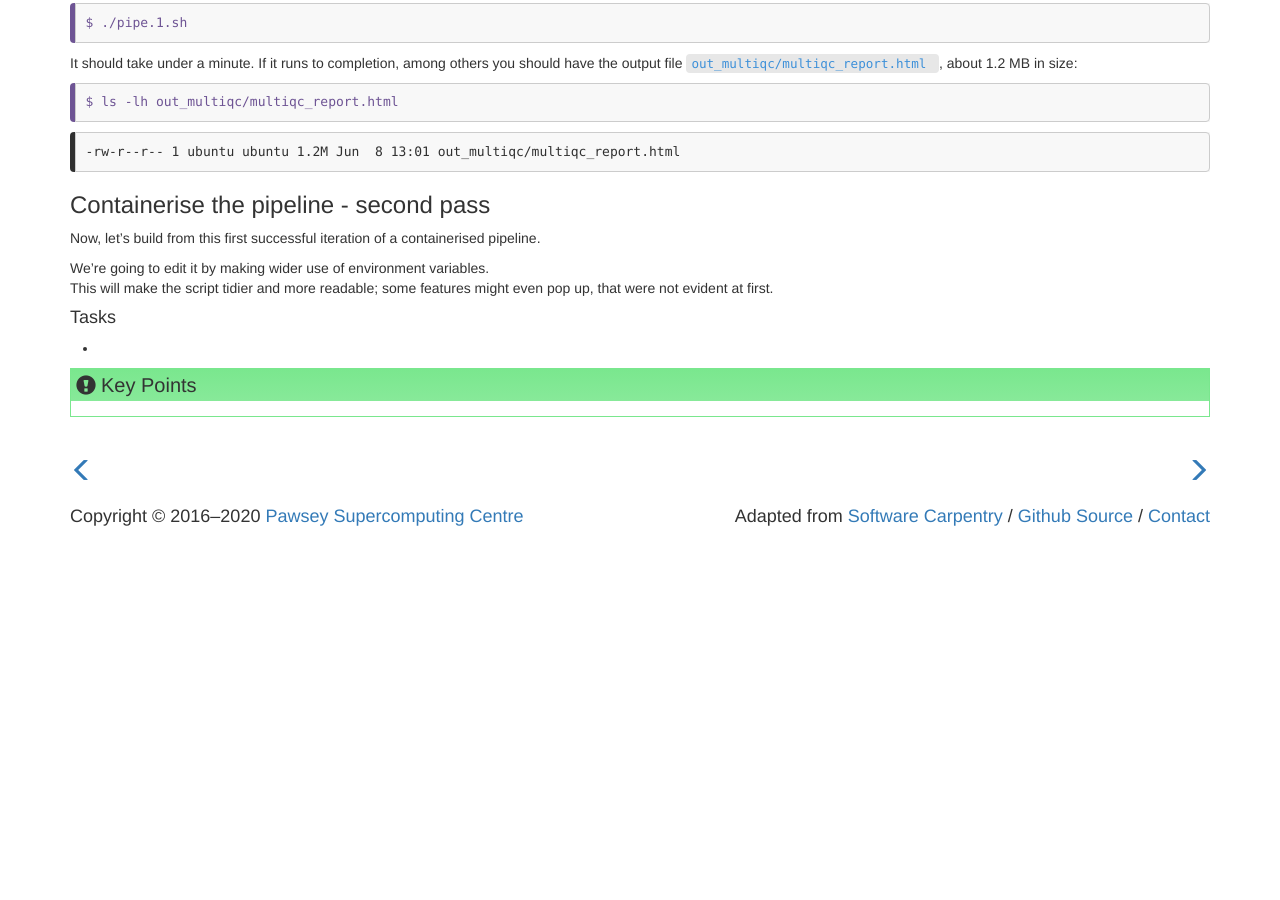
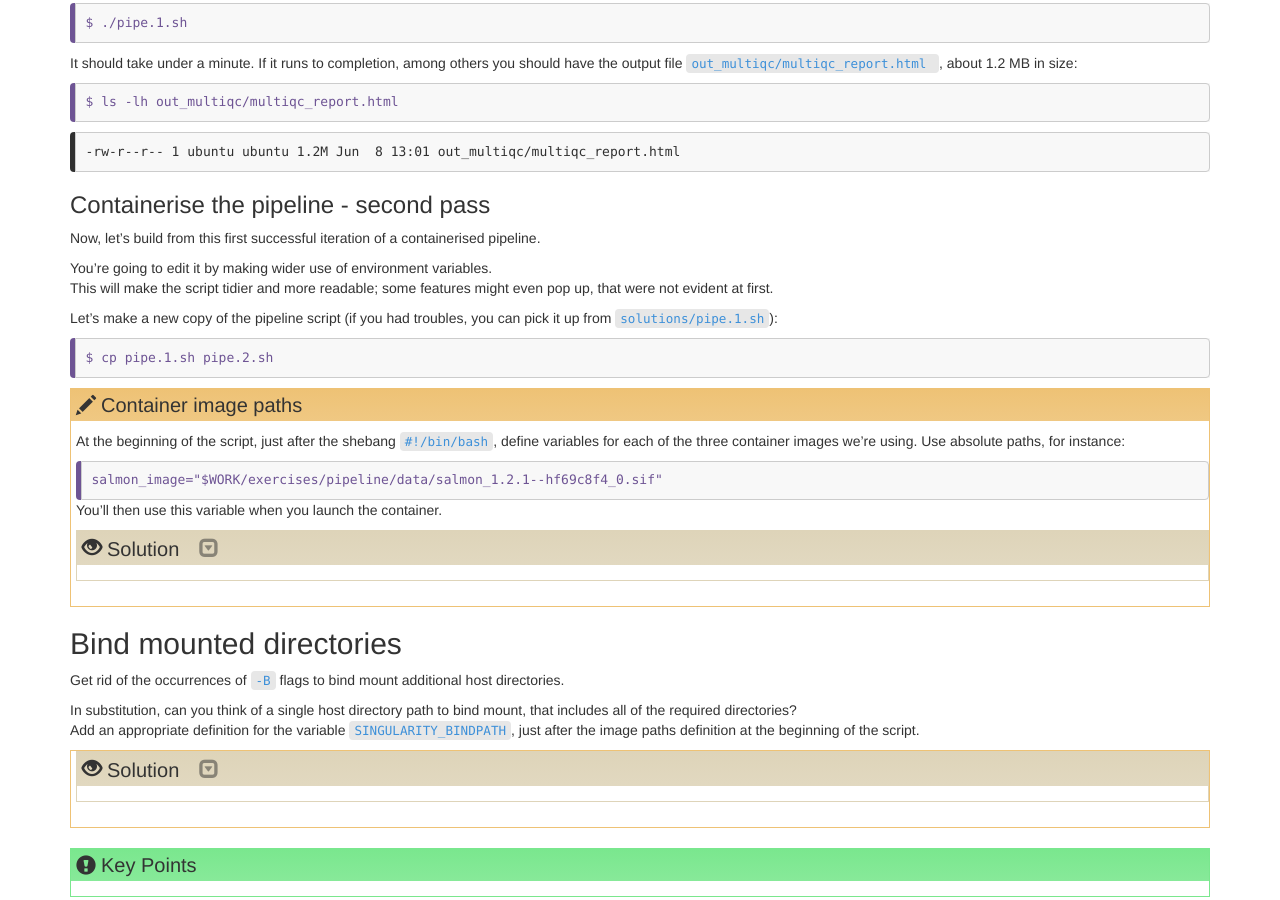
Before and after one commit to PawseySC/containers-bioinformatics-workshop, a Jekyll site: the page built from _episodes/3.pipeline.md, in a window 1280 px wide and 900 px high, scrolled down 4632 px. Built offline with Jekyll 4.4.1, drawn with Linux system fonts in a browser that asks for light colours; before the commit the page ends 5168 px from its top, so only the background shows below that.

Commit message:
s1: pipeline 2nd pass

````diff
--- a/_episodes/3.pipeline.md
+++ b/_episodes/3.pipeline.md
@@ -327,9 +327,100 @@ $ ls -lh out_multiqc/multiqc_report.html
 
 Now, let's build from this first successful iteration of a containerised pipeline.
 
-We're going to edit it by making wider use of environment variables.
+You're going to edit it by making wider use of environment variables.
 This will make the script tidier and more readable; some features might even pop up, that were not evident at first.
 
-#### Tasks
+Let's make a new copy of the pipeline script (if you had troubles, you can pick it up from `solutions/pipe.1.sh`):
 
-*
+```
+$ cp pipe.1.sh pipe.2.sh
+```
+{: .bash}
+
+
+> ## Container image paths
+>
+> At the beginning of the script, just after the shebang `#!/bin/bash`, define variables for each of the three container images we're using. Use absolute paths, for instance:
+>
+> ```
+> salmon_image="$WORK/exercises/pipeline/data/salmon_1.2.1--hf69c8f4_0.sif"
+> ```
+> {: .source}
+>
+> You'll then use this variable when you launch the container.
+>
+> > ## Solution
+> >
+> > Only relevant pieces of code are shown:
+> >
+> > ```
+> > #!/bin/bash
+> >
+> > salmon_image="$WORK/exercises/pipeline/data/salmon_1.2.1--hf69c8f4_0.sif"
+> > fastqc_image="$WORK/exercises/pipeline/data/fastqc_0.11.9--0.sif"
+> > multiqc_image="$WORK/exercises/pipeline/data/multiqc_1.9--pyh9f0ad1d_0.sif"
+> > [..]
+> >
+> > singularity exec \
+> >   $salmon_image \
+> > [..]
+> >
+> > singularity exec \
+> >   -B ../reference \
+> >   $salmon_image \
+> > [..]
+> >
+> > singularity exec \
+> >   $fastqc_image \
+> > [..]
+> >
+> > singularity exec \
+> >   -B .. \
+> >   $multiqc_image \
+> > [..]
+> > ```
+> > {: .source}
+> {: .solution}
+{: .challenge}
+
+
+## Bind mounted directories
+
+Get rid of the occurrences of `-B` flags to bind mount additional host directories.
+
+In substitution, can you think of a single host directory path to bind mount, that includes all of the required directories?
+Add an appropriate definition for the variable `SINGULARITY_BINDPATH`, just after the image paths definition at the beginning of the script.
+
+> > ## Solution
+> >
+> > Note that picking any parent directory of the directory in this solution would work, too (just do not mount `/`, the container will crash).
+> >
+> > ```
+> > #!/bin/bash
+> >
+> > salmon_image="$WORK/exercises/pipeline/data/salmon_1.2.1--hf69c8f4_0.sif"
+> > fastqc_image="$WORK/exercises/pipeline/data/fastqc_0.11.9--0.sif"
+> > multiqc_image="$WORK/exercises/pipeline/data/multiqc_1.9--pyh9f0ad1d_0.sif"
+> >
+> > SINGULARITY_BINDPATH="$WORK/exercises/pipeline"
+> > [..]
+> >
+> > singularity exec \
+> >   $salmon_image \
+> > [..]
+> >
+> > singularity exec \
+> >   $salmon_image \
+> > [..]
+> >
+> > singularity exec \
+> >   $fastqc_image \
+> > [..]
+> >
+> > singularity exec \
+> >   $multiqc_image \
+> > [..]
+> > ```
+> > {: .source}
+> {: .solution}
+{: .challenge}
````
Also changed, not shown: 1 other file.
